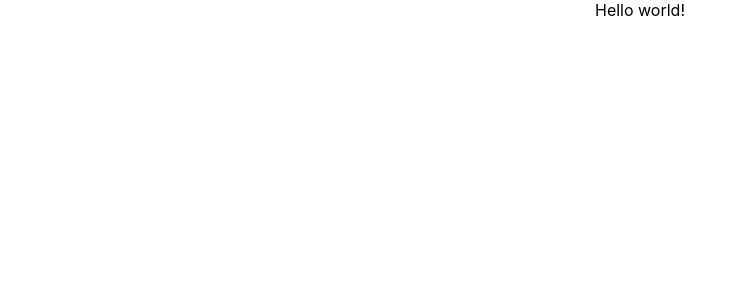
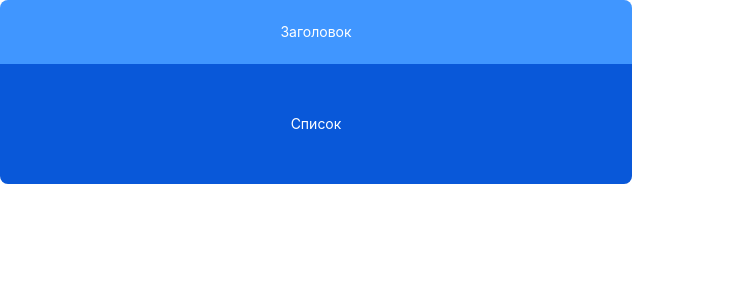
Before and after one commit to mikhail2020/news-list, a React (Create React App) app: page / in a window 1280 px wide. Shown: the top 300 px of the page, without its empty margins (0-747 px from the left). Built offline with nearby package versions, Linux system fonts and the light colour scheme.

Commit message:
Установил зависимости, задал структуру проекта.

```diff
--- a/package.json
+++ b/package.json
@@ -3,6 +3,7 @@
   "version": "0.1.0",
   "private": true,
   "dependencies": {
+    "@reduxjs/toolkit": "^2.8.2",
     "@testing-library/dom": "^10.4.1",
     "@testing-library/jest-dom": "^6.6.4",
     "@testing-library/react": "^16.3.0",
@@ -11,8 +12,10 @@
     "@types/node": "^16.18.126",
     "@types/react": "^19.1.8",
     "@types/react-dom": "^19.1.6",
+    "antd": "^5.26.6",
     "react": "^19.1.0",
     "react-dom": "^19.1.0",
+    "react-redux": "^9.2.0",
     "react-scripts": "5.0.1",
     "typescript": "^4.9.5",
     "web-vitals": "^2.1.4"
--- a/src/component/App.tsx
+++ /dev/null
@@ -1,12 +0,0 @@
-import React from 'react';
-import './App.css';
-
-function App() {
-  return (
-    <div className="App">
-      Hello world!
-    </div>
-  );
-}
-
-export default App;
--- /dev/null
+++ b/src/component/App/App.tsx
@@ -0,0 +1,27 @@
+import React from 'react';
+import './App.css';
+import { Layout } from 'antd';
+import { Header } from '../Header/Header';
+import { List } from '../List/List';
+
+
+function App() {
+  return (
+    <div className="App">
+      <Layout style={layoutStyle}>
+        <Header />
+        <List />
+      </Layout>
+    </div>
+  );
+}
+
+export default App;
+
+
+const layoutStyle = {
+  borderRadius: 8,
+  overflow: 'hidden',
+  width: 'calc(50% - 8px)',
+  maxWidth: 'calc(50% - 8px)',
+};
--- /dev/null
+++ b/src/component/Header/Header.tsx
@@ -0,0 +1,19 @@
+import { Layout } from 'antd';
+
+const { Header: AntHeader } = Layout;
+
+
+export const Header = () => {
+    return (
+        <AntHeader style={headerStyle}>Заголовок</AntHeader>
+    )
+}
+
+const headerStyle: React.CSSProperties = {
+    textAlign: 'center',
+    color: '#fff',
+    height: 64,
+    paddingInline: 48,
+    lineHeight: '64px',
+    backgroundColor: '#4096ff',
+};
--- /dev/null
+++ b/src/component/List/List.tsx
@@ -0,0 +1,18 @@
+import { Layout } from 'antd';
+
+const { Content } = Layout;
+
+
+export const List = () => {
+    return (
+        <Content style={contentStyle}>Список</Content>
+    )
+}
+
+const contentStyle: React.CSSProperties = {
+    textAlign: 'center',
+    minHeight: 120,
+    lineHeight: '120px',
+    color: '#fff',
+    backgroundColor: '#0958d9',
+};
--- a/src/index.tsx
+++ b/src/index.tsx
@@ -1,7 +1,7 @@
 import React from 'react';
 import ReactDOM from 'react-dom/client';
 import './index.css';
-import App from './component/App';
+import App from './component/App/App';
 
 
 
```
Also changed, not shown: src/component/App/App.css (renamed from src/component/App.css), 1 other file (tests, documents, lock files or other folders).
